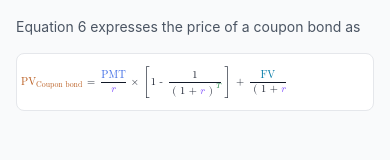
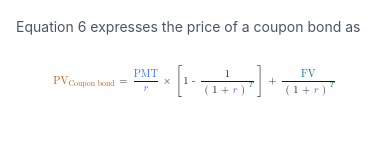
Before and after one commit to PaulReadCFA/bondequation, a plain HTML site: page index.html in a window 390 px wide. Drawn offline with Linux system fonts and the light colour scheme.

Commit message:
brackets

```diff
--- a/index.html
+++ b/index.html
@@ -12,7 +12,6 @@
       --color-gray-50: #f9fafb;
       --color-gray-200: #e5e7eb;
       --color-gray-600: #4b5563;
-      --color-gray-700: #374151;
       --color-gray-800: #111827;
 
       /* Bond-specific colors */
@@ -34,7 +33,7 @@
       font-display: swap;
     }
 
-    /* === Base layout (aligned with calculator) ========================= */
+    /* === Base layout ================================================ */
     *,
     *::before,
     *::after {
@@ -50,7 +49,7 @@
 
     body {
       font-family: -apple-system, BlinkMacSystemFont, 'Segoe UI', Roboto, Helvetica, Arial, sans-serif;
-      background-color: var(--color-gray-50);
+      background-color: transparent; /* transparent so it blends in */
       color: var(--color-gray-800);
       line-height: 1.5;
       padding: 1.5rem;
@@ -58,7 +57,7 @@
       font-size: clamp(0.875rem, 1vw + 0.5rem, 1rem);
     }
 
-    /* === Equation intro text =========================================== */
+    /* === Equation intro text ======================================== */
     .equation-intro {
       font-size: 0.875rem;
       color: var(--color-gray-600);
@@ -66,12 +65,12 @@
       text-align: left;
     }
 
-    /* === Equation container (from bond calculator) ===================== */
+    /* === Equation container ========================================= */
     .equation-container {
       padding: 1rem;
       margin: 0.75rem 0;
-      background: #ffffff;
-      border: 1px solid var(--color-gray-200);
+      background: transparent;              /* ✅ transparent background */
+      border: none;                         /* no border/card */
       border-radius: 0.5rem;
       overflow-x: auto;
       overflow-y: hidden;
@@ -79,9 +78,13 @@
       -webkit-overflow-scrolling: touch;
       container-type: inline-size;
       container-name: equation;
+
+      display: flex;                        /* ✅ centre the equation */
+      justify-content: center;
+      align-items: center;
     }
 
-    /* === MathML styling (from calculator) ============================== */
+    /* === MathML styling (from calculator) ========================== */
     math {
       font-family: var(--font-math);
       font-size: 1.125rem;
@@ -110,34 +113,34 @@
       padding-top: 0.25em;
     }
 
-    /* Responsive tweaks for smaller screens (mirroring calculator) */
+    /* Responsive tweaks */
     @media (max-width: 768px) {
+      .equation-container {
+        padding: 0.75rem;
+      }
       .equation-container math {
         font-size: 0.95em;
-      }
-      .equation-container {
-        padding: 0.75rem;
       }
     }
 
     @media (max-width: 640px) {
-      .equation-container math {
-        font-size: 0.85em;
+      body {
+        padding: 1rem;
       }
       .equation-container {
         padding: 0.5rem;
       }
+      .equation-container math {
+        font-size: 0.85em;
+      }
     }
 
     @media (max-width: 480px) {
-      body {
-        padding: 1rem;
+      .equation-container {
+        padding: 0.25rem;
       }
       .equation-container math {
         font-size: 0.75em;
-      }
-      .equation-container {
-        padding: 0.25rem;
       }
     }
   </style>
@@ -195,3 +198,13 @@
               <mn>1</mn>
               <mo>+</mo>
               <mi mathcolor="#7a46ff">r</mi>
+              <mo>)</mo>
+            </mrow>
+            <mi mathcolor="#15803d">T</mi>
+          </msup>
+        </mfrac>
+      </mrow>
+    </math>
+  </div>
+</body>
+</html>
```
